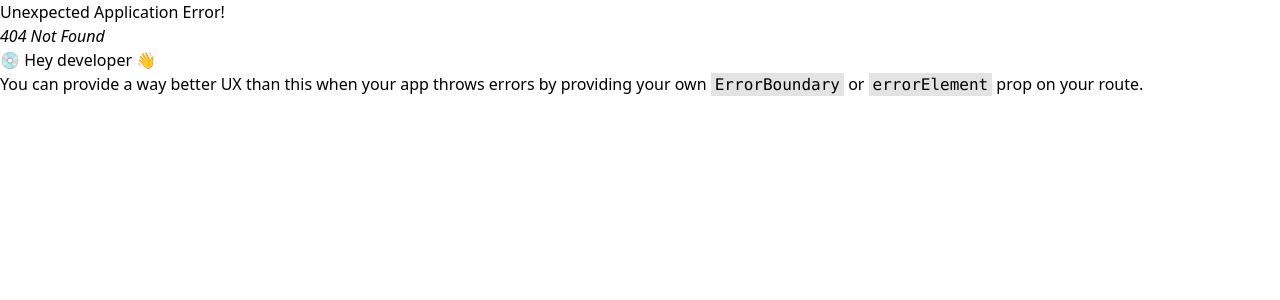
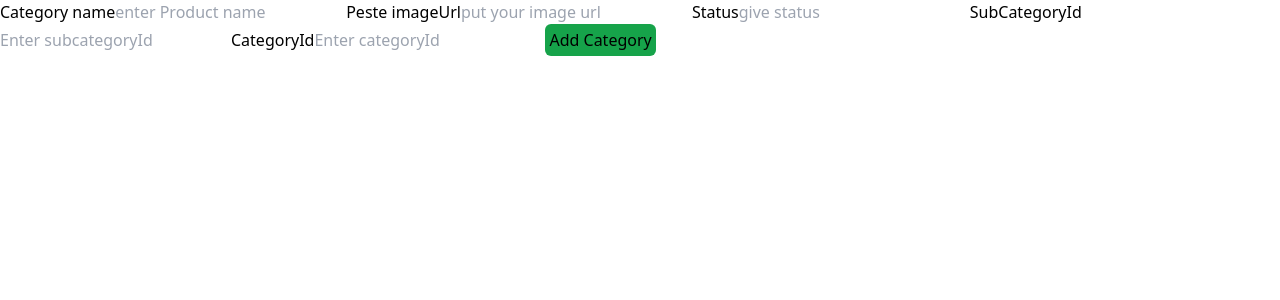
Before and after one commit to maheshpawar3819/MERN-Projects, a React (Vite) app in the folder DigitalFlake/Client/DigitalFlake/: page /product/add in a window 1280 px wide. Before the commit this address had no page. Shown: the top 300 px of the page. Built offline with nearby package versions, Linux system fonts and the light colour scheme.

Commit message:
successfully add the products

```diff
--- a/DigitalFlake/Client/DigitalFlake/src/App.jsx
+++ b/DigitalFlake/Client/DigitalFlake/src/App.jsx
@@ -8,6 +8,7 @@ import SubCategory from "./Components/SubCategory/SubCategory";
 import "./index.css";
 import { createBrowserRouter, RouterProvider } from "react-router-dom";
 import Product from "./Product/Product";
+import AddProduct from "./Product/AddProduct";
 
 function App() {
   const approuter = createBrowserRouter([
@@ -43,6 +44,10 @@ function App() {
       path: "/product",
       element: <Product />,
     },
+    {
+      path: "/product/add",
+      element: <AddProduct />,
+    },
   ]);
 
   return (
--- a/DigitalFlake/Client/DigitalFlake/src/Components/SubCategory/SubCategory.jsx
+++ b/DigitalFlake/Client/DigitalFlake/src/Components/SubCategory/SubCategory.jsx
@@ -45,7 +45,7 @@ const SubCategory = () => {
         <thead>
           <tr>
             <th>ID</th>
-            <th>Category Name</th>
+            <th>SubCategory Name</th>
             <th>Image</th>
             <th>Status</th>
             <th>Category Name</th>
--- /dev/null
+++ b/DigitalFlake/Client/DigitalFlake/src/Product/AddProduct.jsx
@@ -0,0 +1,96 @@
+import React, { useState } from "react";
+import axios from "axios";
+import { useNavigate } from "react-router-dom";
+
+const AddProduct = () => {
+  const [product, setProduct] = useState({
+    name: "",
+    imageUrl: "",
+    status: "",
+    subcategoryId: "",
+    categoryId: "",
+  });
+
+  const navigate=useNavigate();
+
+  const handleChange = (e) => {
+    const name = e.target.name;
+    const value = e.target.value;
+    setProduct({
+      ...product,
+      [name]:
+        name === "categoryId" || name === "subcategoryId"
+          ? Number(value)
+          : value,
+    });
+  };
+
+  //api call to add new product
+  const addNewProduct = async (e) => {
+    e.preventDefault();
+    //destructure state variables
+    const { name, imageUrl, status, subcategoryId, categoryId } = product;
+    try {
+      const response = await axios.post(
+        `http://localhost:8080/api/product/create`,
+        { name, imageUrl, status, subcategoryId, categoryId }
+      );
+
+      if (response.status >= 200) {
+        alert("product create successfully");
+        navigate("/product")
+      }
+    } catch (error) {
+      console.log(error);
+    }
+  };
+  return (
+    <div>
+      <form action="" onSubmit={addNewProduct}>
+        <label htmlFor="newSubcategory">Category name</label>
+        <input
+          type="text"
+          name="name"
+          placeholder="enter Product name"
+          value={product.name}
+          onChange={handleChange}
+        />
+        <label htmlFor="imgage">Peste imageUrl</label>
+        <input
+          type="text"
+          name="imageUrl"
+          placeholder="put your image url"
+          value={product.imageUrl}
+          onChange={handleChange}
+        />
+        <label htmlFor="status">Status</label>
+        <input
+          type="text"
+          name="status"
+          placeholder="give status"
+          value={product.status}
+          onChange={handleChange}
+        />
+        <label htmlFor="subcategoryId">SubCategoryId</label>
+        <input
+          type="text"
+          name="subcategoryId"
+          placeholder="Enter subcategoryId"
+          value={product.subcategoryId}
+          onChange={handleChange}
+        />
+        <label htmlFor="categoryId">CategoryId</label>
+        <input
+          type="text"
+          name="categoryId"
+          placeholder="Enter categoryId"
+          value={product.categoryId}
+          onChange={handleChange}
+        />
+        <button className="bg-green-600 p-1 rounded-md">Add Category</button>
+      </form>
+    </div>
+  );
+};
+
+export default AddProduct;
--- a/DigitalFlake/Client/DigitalFlake/src/Product/Product.jsx
+++ b/DigitalFlake/Client/DigitalFlake/src/Product/Product.jsx
@@ -1,7 +1,6 @@
 import axios from "axios";
 import React, { useEffect, useState } from "react";
 import { Link } from "react-router-dom";
-
 
 const Product = () => {
   const [data, setData] = useState([]);
@@ -24,15 +23,17 @@ const Product = () => {
   return (
     <div>
       <button className="bg-slate-500 p-1 rounded-md px-5">
-        <Link to={"/category/add"}>Add</Link>
+        <Link to={"/product/add"}>Add</Link>
       </button>
       <table border="1" cellPadding="10" cellSpacing="0">
         <thead>
           <tr>
             <th>ID</th>
-            <th>Category Name</th>
+            <th>Product Name</th>
             <th>Image</th>
             <th>Status</th>
+            <th>SubCategory</th>
+            <th>Category</th>
             <th>Action</th>
           </tr>
         </thead>
@@ -54,6 +55,8 @@ const Product = () => {
                     />
                   </td>
                   <td>{status}</td>
+                  <td>{ele?.subcategory?.name}</td>
+                  <td>{ele?.category?.name}</td>
                   <td>
                     <button className="p-1 bg-green-500 px-2 rounded-md text-white">
                       <Link to={`/category/${id}`}> Edit</Link>
```
